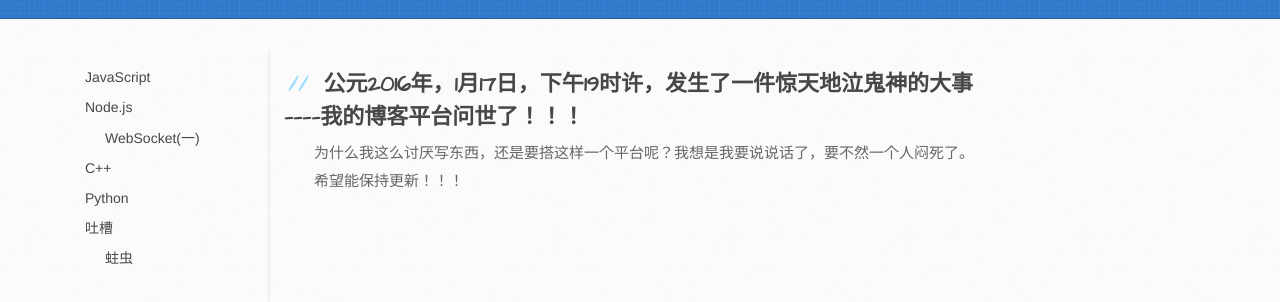
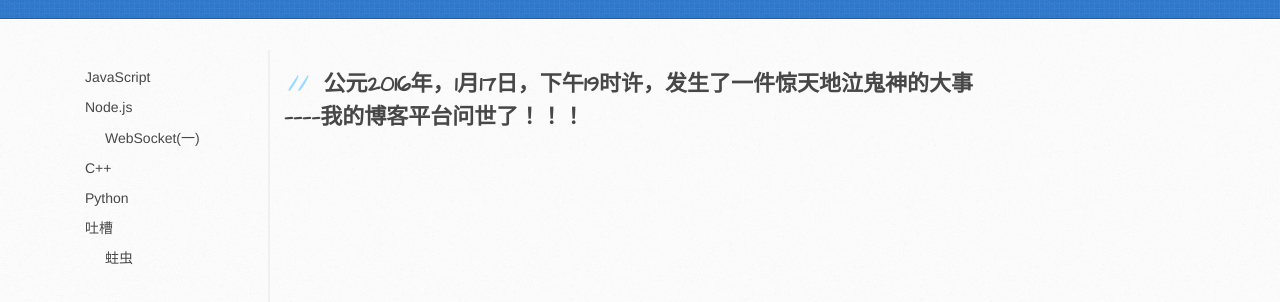
Before and after one commit to violentcoder/violentcoder.github.io, a plain HTML site: page index.html in a window 1280 px wide. Shown: the part 182-484 px from the top of the page. Drawn offline with Linux system fonts and the light colour scheme.

Commit message:
Update index.html

```diff
--- a/index.html
+++ b/index.html
@@ -64,8 +64,6 @@
             <h2>
                 公元2016年，1月17日，下午19时许，发生了一件惊天地泣鬼神的大事————我的博客平台问世了！！！
             </h2>
-            <p>为什么我这么讨厌写东西，还是要搭这样一个平台呢？我想是我要说说话了，要不然一个人闷死了。</p>
-            <p>希望能保持更新！！！</p>
         </section>
         <div id="loading-layer">
             <img src="images/loading.gif" />
```
